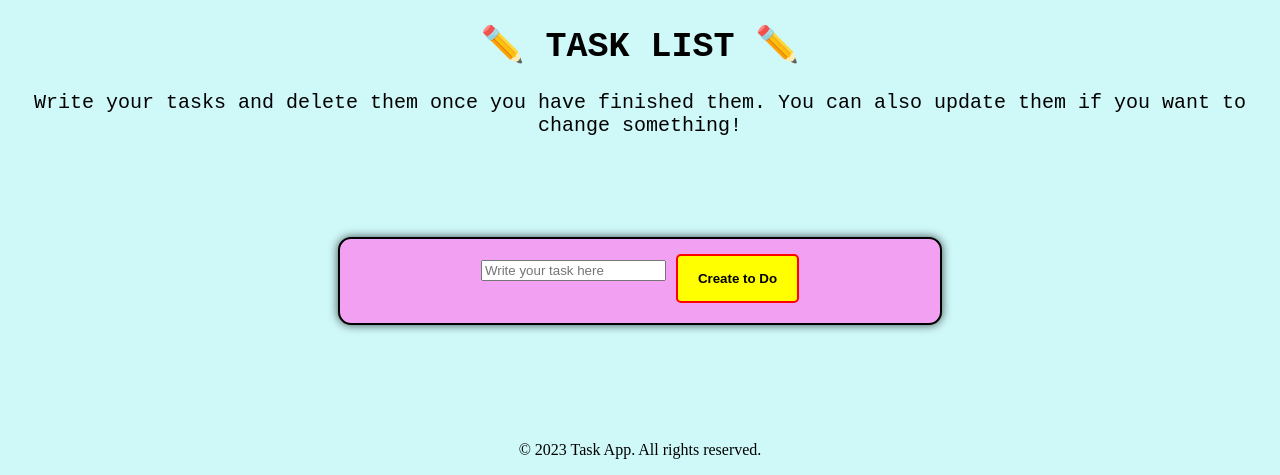
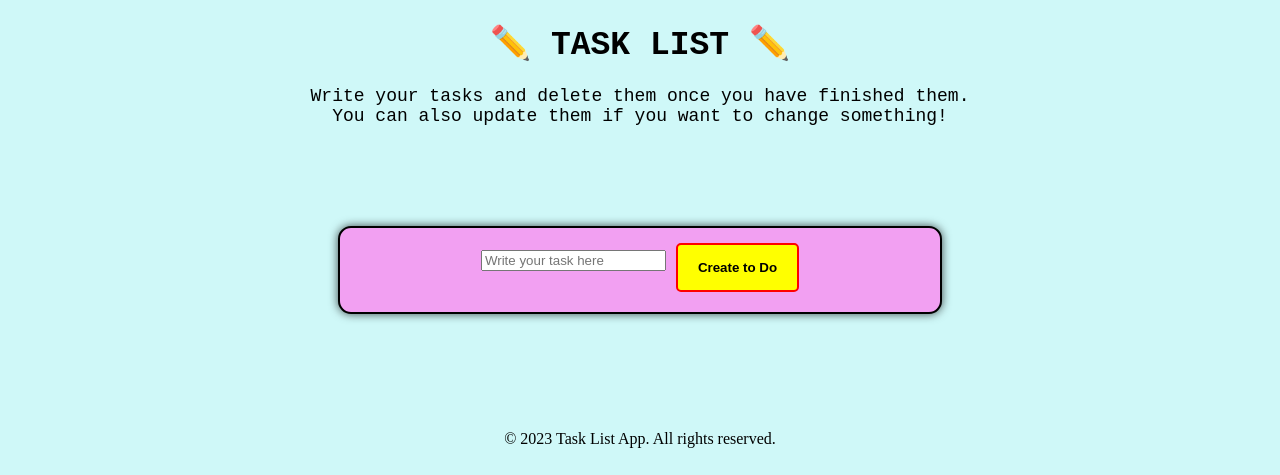
Before and after one commit to SaraOsacar/Task-List, a React app: page / in a window 1280 px wide. Shown: the part 353-828 px from the top of the page. Built offline with nearby package versions, Linux system fonts and the light colour scheme.

Commit message:
New font-size and new style

```diff
--- a/src/components/TodoApp.js
+++ b/src/components/TodoApp.js
@@ -46,7 +46,7 @@ export default function TodoApp() {
         />
         <h1 className="headerTitle">✏️ Task list ✏️</h1>
         <p className="headerPhrase">
-          Write your tasks and delete them once you have finished them. You can
+          Write your tasks and delete them once you have finished them.<br/> You can
           also update them if you want to change something!
         </p>
       </header>
@@ -80,7 +80,7 @@ export default function TodoApp() {
       </div>
       <footer className="footer">
         <div className="footerContent">
-          <p>&copy; 2023 Task App. All rights reserved.</p>
+          <p>&copy; 2023 Task List App. All rights reserved.</p>
         </div>
       </footer>
     </div>
--- a/src/styles/App.scss
+++ b/src/styles/App.scss
@@ -11,7 +11,7 @@ body {
 .headerTitle {
   text-transform: uppercase;
   font-family: 'Courier New', Courier, monospace;
-  font-size: 35px;
+  font-size: 33px;
 }
 .headerImg {
   margin-top: 50px;
@@ -19,7 +19,7 @@ body {
   border-radius: 15px;
 }
 .headerPhrase {
-  font-size: 20px;
+  font-size: 18px;
   font-family: 'Courier New', Courier, monospace;
   display: flex;
   flex-direction: column;
```
